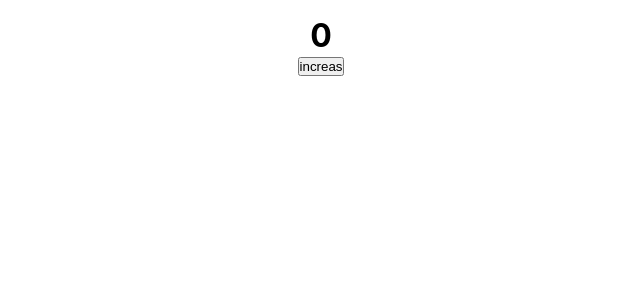
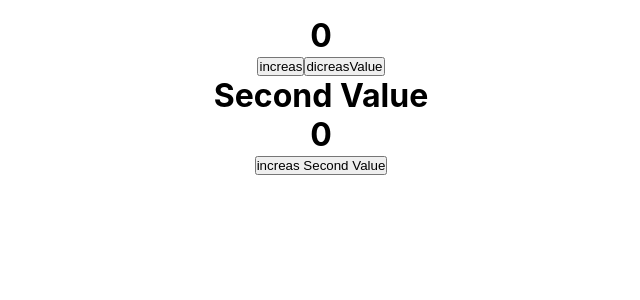
Before and after one commit to shwetadubey23/react-fundamental-part2, a React (Create React App) app: page / in a window 1280 px wide. Shown: the top 300 px of the page, without its empty margins (319-959 px from the left). Built offline with nearby package versions, Linux system fonts and the light colour scheme.

Commit message:
in useEffect pass value as an second argument

```diff
--- a/src/ExampleUseEffect.js
+++ b/src/ExampleUseEffect.js
@@ -1,18 +1,32 @@
 import React, { useEffect, useState } from 'react'
 
 export default function ExampleUseEffect () {
+    const [num, setNum] = useState(0)
+    const increasValue = () => {
+        setNum(num + 1)
+    }
+    const [num2, setNum2] = useState(0)
+    const increasValueForNum2 = () => {
+        setNum2(num2 + 1)
+    }
+    const dicreasValue = () => {
+        setNum(num - 1)
+    }
+
     console.log('Component Render');
     useEffect(() => {
         console.log('side Effect');
-    }, []) // when we pass [] empty array (called dependency array) useEffect call only once on component render
-const [num, setNum] = useState(0)
-const increasValue = () => {
-    setNum(num + 1)
-}
+    }, [num2]) // when we pass [] empty array (called dependency array) useEffect call only once on component render ,
+               // when we pass any value as second input for useEffect then useEffect call every time when those component will rerender
+
     return (
         <div>
             <h1>{num}</h1>
             <button onClick={increasValue}> increas</button>
+            <button onClick={dicreasValue}> dicreasValue</button> <br/>
+            <h1>Second Value</h1>
+            <h1>{num2}</h1>
+            <button onClick={increasValueForNum2}>increas Second Value</button>
         </div>
     )
 }
```
